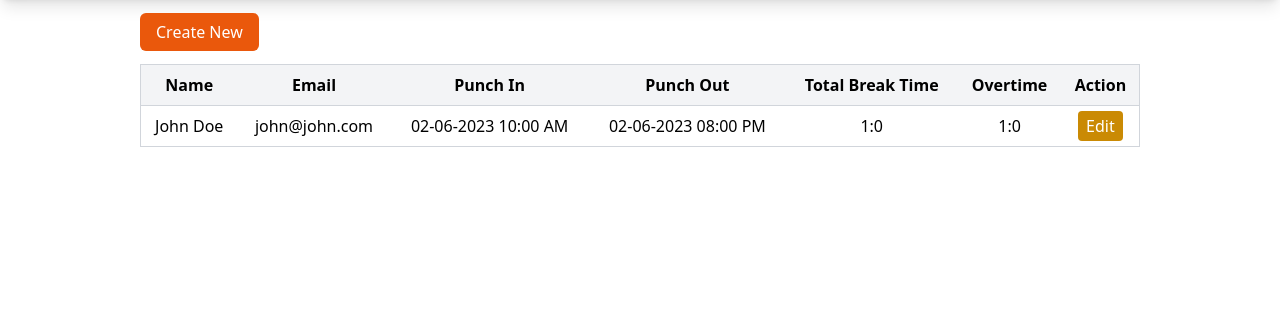
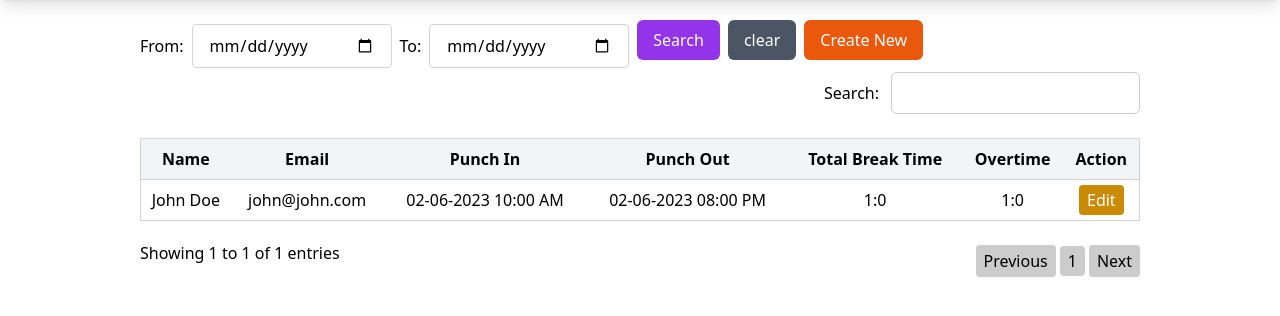
Before and after one commit to rkrout/Login-Demo, a PHP site: page /timing/index.php in a window 1280 px wide. Shown: the part 64-380 px from the top of the page. Run offline with PHP 8.4, Linux system fonts and the light colour scheme; data comes from the database, SQL or seed files in the repository; some libraries are stand-ins or nearby versions.

Commit message:
modified

```diff
--- a/timing/header.php
+++ b/timing/header.php
@@ -9,7 +9,46 @@
     <meta name="viewport" content="width=device-width, initial-scale=1.0">
     <title><?= isset($page_title) ? $page_title : "Timing" ?></title>
     <script src="https://cdn.tailwindcss.com"></script>
+    <script src="https://code.jquery.com/jquery-3.5.1.js"></script>
+    <script src="https://cdn.datatables.net/1.13.4/js/jquery.dataTables.min.js"></script>
     <link rel="stylesheet" href="https://fonts.googleapis.com/css2?family=Material+Symbols+Outlined:opsz,wght,FILL,GRAD@48,400,0,0" />
+    <style>
+        .dt-buttons {
+            display: flex;
+            gap: 4px;
+            margin: 12px 0px;
+            margin-bottom: -40px;
+        }
+        .dt-button {
+            padding: 6px 12px;
+            border-radius: 6px;
+            background-color: #ccc;
+        }
+        .dataTables_filter {
+            float: right;
+            display: inline-block;
+            margin-bottom: 24px;
+        }
+        .dataTables_filter input{
+            border: 1px solid #ccc;
+            border-radius: 6px;
+            padding: 8px;
+            margin-left: 12px;
+        }
+        .dataTables_paginate.paging_simple_numbers {
+            display: flex;
+            align-items: center;
+            gap: 4px;
+            float: right;
+            margin-top: -20px;
+        }
+        .paginate_button {
+            padding: 4px 8px;
+            border-radius: 4px;
+            background-color: #ccc;
+            cursor: pointer;
+        }
+    </style>
 </head>
 
 <body>
--- a/timing/index.php
+++ b/timing/index.php
@@ -2,7 +2,29 @@
 
 require("db.php");
 
-$stmt = $pdo->prepare("SELECT users.name AS user_name, users.email AS user_email, timings.* FROM timings INNER JOIN users ON users.id = timings.user_id");
+$sql = "
+SELECT
+    users.name AS user_name,
+    users.email AS user_email,
+    timings.*
+FROM timings
+INNER JOIN users ON users.id = timings.user_id
+";
+
+// if(isset($_GET["from_date"]) && isset($_GET["from_date"])) {
+//     $sql .= " WHERE punch_in_time >= :from_date AND punch_out_time <=  :to_date";
+// }
+if(isset($_GET["from_date"]) && isset($_GET["from_date"])) {
+    $sql .= " WHERE DATE(punch_in_time) >= :from_date AND DATE(punch_out_time) <= :to_date";
+}
+
+$stmt = $pdo->prepare($sql);
+
+if(isset($_GET["from_date"]) && isset($_GET["from_date"])) {
+    $stmt->bindParam("from_date", $_GET["from_date"]);
+    $stmt->bindParam("to_date", $_GET["to_date"]);
+}
+
 $stmt->execute();
 $timings = $stmt->fetchAll(PDO::FETCH_ASSOC);
 
@@ -10,10 +32,24 @@ $timings = $stmt->fetchAll(PDO::FETCH_ASSOC);
 
 <?php require("header.php") ?>
 
-<a href="/timing/create-timing.php" class="px-4 py-2 rounded-md bg-orange-600 text-white hover:bg-orange-800 disabled:bg-orange-400
-focus:ring-1 focus:ring-orange-600 focus:ring-offset-1 mb-3">Create New</a>
+<form class="flex items-center gap-2">
+    From: <input type="date" name="from_date" id="from_date" class="border border-gray-300 rounded px-4 py-2 w-full focus:ring-orange-600
+    focus:ring-1 focus:border-orange-600 outline-none" style="max-width: 200px" value="<?= $_GET["from_date"] ?? "" ?>">
 
-<table class="w-full border border-gray-300 rounded max-w-7xl mx-auto my-5">
+    To: <input type="date" name="to_date" id="to_date" class="border border-gray-300 rounded px-4 py-2 w-full focus:ring-orange-600
+    focus:ring-1 focus:border-orange-600 outline-none" style="max-width: 200px" value="<?= $_GET["to_date"] ?? "" ?>">
+
+    <button type="submit" class="px-4 py-2 rounded-md bg-purple-600 text-white hover:bg-purple-800 disabled:bg-purple-400 focus:ring-1
+    focus:ring-purple-600 focus:ring-offset-1 mb-3">Search</button>
+
+    <button type="reset" type="submit" class="btn-reset px-4 py-2 rounded-md bg-gray-600 text-white hover:bg-gray-800 disabled:bg-gray-400 focus:ring-1
+    focus:ring-gray-600 focus:ring-offset-1 mb-3">clear</button>
+
+    <a href="/timing/create-timing.php" class="px-4 py-2 rounded-md bg-orange-600 text-white hover:bg-orange-800 disabled:bg-orange-400
+    focus:ring-1 focus:ring-orange-600 focus:ring-offset-1 mb-3">Create New</a>
+</form>
+
+<table class="w-full border border-gray-300 rounded max-w-7xl mx-auto my-5" id="dataTable">
     <thead class="bg-gray-100">
         <tr>
             <th class="p-2">Name</th>
@@ -27,12 +63,6 @@ focus:ring-1 focus:ring-orange-600 focus:ring-offset-1 mb-3">Create New</a>
         </tr>
     </thead>
     <tbody class="text-center">
-        <?php if(count($timings) == 0): ?>
-            <tr>
-                <td colspan="7">No Records Found</td>
-            </tr>
-        <?php endif; ?>
-
         <?php foreach($timings as $timing): ?>
             <tr class="border-t border-t-gray-300">
                 <td class="p-2"><?= $timing["user_name"] ?></td>
@@ -50,4 +80,23 @@ focus:ring-1 focus:ring-orange-600 focus:ring-offset-1 mb-3">Create New</a>
         <?php endforeach; ?>
     </tbody>
 </table>
+
+<script type="text/javascript" src="https://cdn.datatables.net/buttons/1.3.1/js/dataTables.buttons.min.js"></script>
+<script type="text/javascript" src="https://cdnjs.cloudflare.com/ajax/libs/jszip/3.1.3/jszip.min.js"></script>
+<script type="text/javascript" src="https://cdn.datatables.net/buttons/1.3.1/js/buttons.html5.min.js"></script>
+<script src="https://cdn.datatables.net/buttons/1.2.1/js/buttons.print.min.js"></script>
+<script>
+    document.querySelector(".btn-reset").onclick = event => {
+        window.location.href = "/timing/index.php"
+    }
+
+    $(document).ready(function() {
+    $('#dataTable').DataTable( {
+        dom: 'Bfrtip',
+        buttons: [
+            'copy', 'csv', 'excel', 'pdf', 'print'
+        ]
+    } );
+} );
+</script>
 <?php require("footer.php") ?>
```
